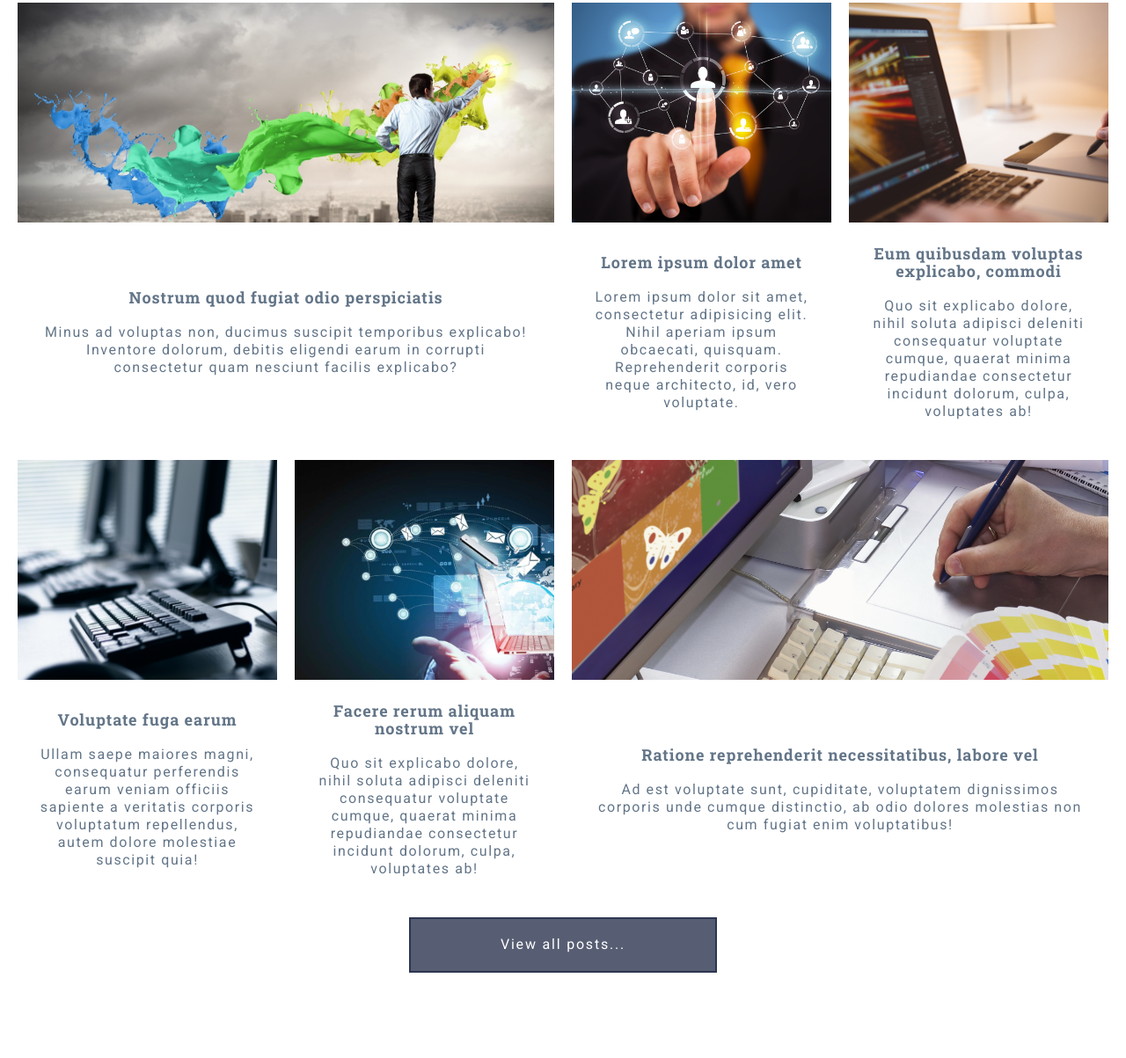
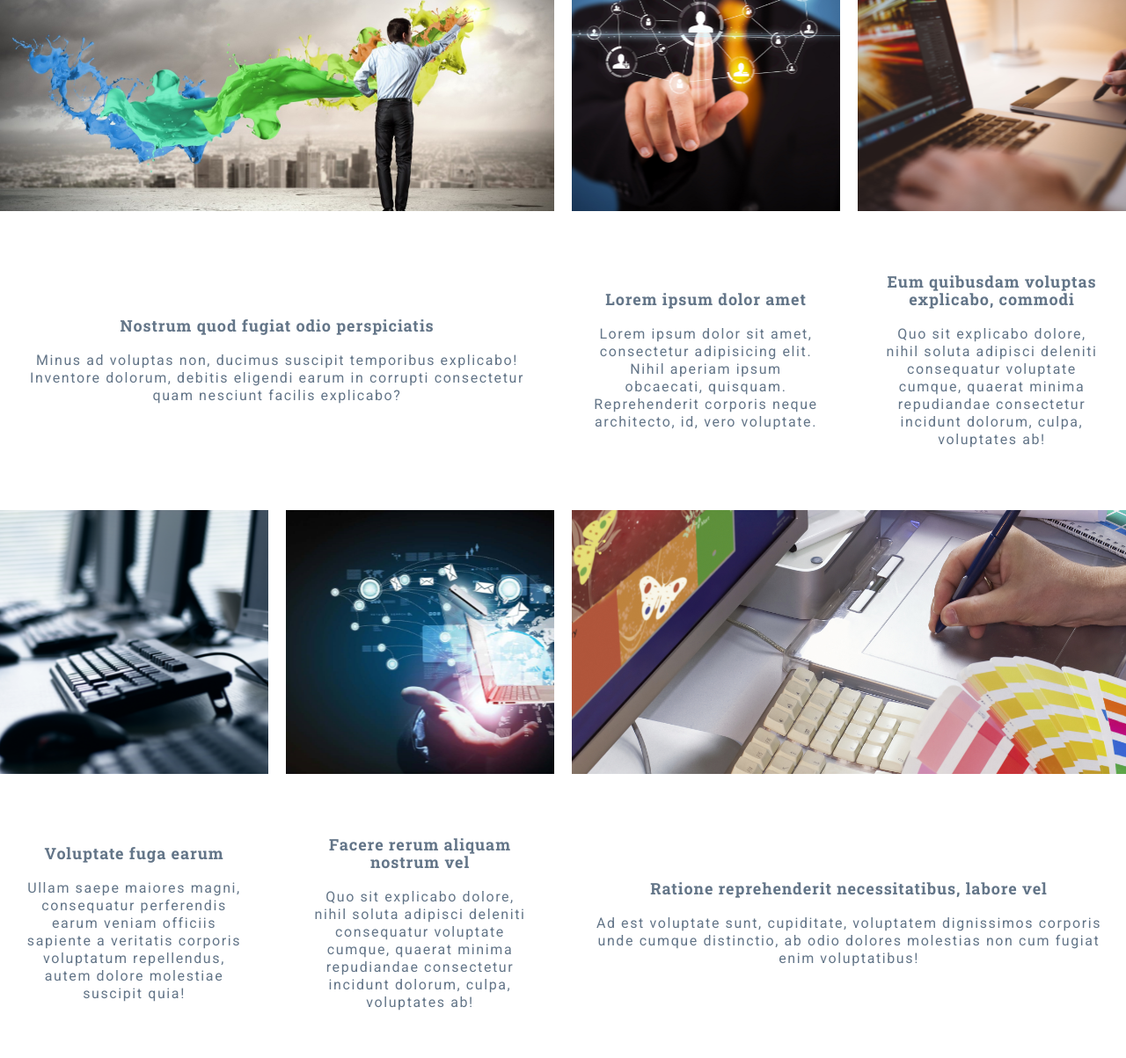
Before and after one commit to Zykov-Alexey/we-are-real-web-developers, a website: page index.html in a window 1280 px wide. Shown: the part 2588-3791 px from the top of the page at 88% size. Drawn offline with Linux system fonts and the light colour scheme.

Commit message:
Исправил секцию \Posts\ + применил переменные skin

```diff
--- a/assets/scss/_common.scss
+++ b/assets/scss/_common.scss
@@ -23,18 +23,9 @@ h2 {
   line-height: 1.2em;
 }
 
-h3 {
-}
-
-p {
-}
-
 a {
   color: $color-light;
   text-decoration: none;
-}
-
-input:focus {
 }
 
 .btn {
@@ -51,16 +42,22 @@ input:focus {
     background-color: $color-accent;
   }
 }
-.grid {
-  display: grid;
+.button-skill, .button-posts  {
+  display: flex;
+  justify-content: center;
+  text-align: center;
+  padding: 20px;
+    &__accent {
+      display: block;
+      padding: 20px;
+      width: 350px;
+      font-size: $font-btsize;
+      letter-spacing: 1.8px;
+      background-color: $button-color;
+      border: 2px solid $color-primary;
+      transition: background-color 0.5s;
+      &:hover{
+        background-color:$color-accent;
+      }
+    }
 }
-.container {
-  max-width: 1340px;
-  margin: auto;
-  padding: 0 20px;
-}
-.img-responsiv {
-  display: block;
-  max-width: 100%;
-  height: auto;
-}
--- a/assets/scss/sections/_section-form.scss
+++ b/assets/scss/sections/_section-form.scss
@@ -27,8 +27,12 @@
     background-color: $color-accent;
     border-color:$color-light;
     }
-
   }
+}
+.form-container {
+  max-width: $ul;
+  margin: auto;
+  padding: 0 20px;
 }
 .forms__items{
   display: grid;
--- a/assets/scss/sections/_section-posts.scss
+++ b/assets/scss/sections/_section-posts.scss
@@ -1,29 +1,28 @@
-.landing-posts{
-  padding: 80px 0;
-  h2 {
+.section-posts{
+  background-color: $color-light;
+}
+.post-container{
+  max-width: $ul;
+	margin: auto;
+  margin: auto;
+  h2{
+    color: $color-primary;
+    font-family: $font-header;
     font-size: 40px;
     font-weight: 700;
-    color: $color-primary;
+    letter-spacing: 4px;
     line-height: 48px;
-    font-family: $font-header;
   }
 }
-.section-post {
-  h2 {
-    margin-top: 0;
-    margin-bottom: 50px;
-  }
-}
-  .posts-button {
-    padding-bottom: 0;
-  }
-  .posts-home {
+.posts-items{
+  display: grid;
   grid-gap: 20px;
   grid-template-columns: repeat(4, 1fr);
 }
 .posts-item {
+  display: grid;
+  grid-gap: 20px;
   grid-template-rows: 1fr 1fr;
-    сolor: $color-gray;
   &:nth-child(1) {
     grid-column: 1 / 3;
   }
@@ -33,7 +32,7 @@
   &:hover {
     background-color: $color-gray-light;
   }
-    &-png {
+  &-img {
     height: 300px;
     background-size: cover;
     background-position: center;
@@ -42,7 +41,7 @@
     padding: 25px;
     text-align: center;
     align-content: center;
-      h4 {
+      h4{
         margin: 0;
         color: $color-gray;
         font-family: $font-header;
@@ -51,7 +50,7 @@
         line-height: 20px;
         letter-spacing: 0.9px;
         }
-      p {
+      p{
         margin-top: 20px;
         margin-bottom: 0;
         color: $color-gray;
@@ -62,23 +61,3 @@
       }
   }
 }
-
-.button-posts {
-  display: flex;
-  justify-content: center;
-  text-align: center;
-  padding: 20px;
-  &__accent {
-    display: block;
-    padding: 20px;
-    width: 350px;
-    font-size: $font-size;
-    letter-spacing: 1.8px;
-    background-color: $button-color;
-    border: 2px solid $color-primary;
-    transition: background-color 0.5s;
-    &:hover{
-      background-color:$color-accent;
-    }
-  }
-}
--- /dev/null
+++ b/assets/scss/sections/_section-posts111.scss
@@ -0,0 +1,85 @@
+.landing-posts{
+  padding: 80px 0;
+  h2 {
+    font-size: 40px;
+    font-weight: 700;
+    color: $color-primary;
+    line-height: 48px;
+    font-family: $font-header;
+  }
+}
+.section-post {
+  h2 {
+    margin-top: 0;
+    margin-bottom: 50px;
+  }
+}
+  .posts-button {
+    padding-bottom: 0;
+  }
+  .posts-home {
+    grid-gap: 20px;
+    grid-template-columns: repeat(4, 1fr);
+  }
+  .posts-item {
+    grid-template-rows: 1fr 1fr;
+    сolor: $color-gray;
+    &:nth-child(1) {
+      grid-column: 1 / 3;
+    }
+    &:nth-child(6) {
+      grid-column: 3 / 5;
+    }
+    &:hover {
+      background-color: $color-gray-light;
+    }
+    &-png {
+      height: 300px;
+      background-size: cover;
+      background-position: center;
+      background: no-repeat;
+    }
+    &-content {
+      padding: 25px;
+      text-align: center;
+      align-content: center;
+      h4 {
+        margin: 0;
+        color: $color-gray;
+        font-family: $font-header;
+        font-size: 18px;
+        font-weight: 700;
+        line-height: 20px;
+        letter-spacing: 0.9px;
+      }
+      p {
+        margin-top: 20px;
+        margin-bottom: 0;
+        color: $color-gray;
+        font-family: $font-main;
+        font-size: $font-size;
+        font-weight: 400;
+        line-height: 20px;
+      }
+    }
+  }
+
+.button-posts {
+  display: flex;
+  justify-content: center;
+  text-align: center;
+  padding: 20px;
+  &__accent {
+    display: block;
+    padding: 20px;
+    width: 350px;
+    font-size: $font-size;
+    letter-spacing: 1.8px;
+    background-color: $button-color;
+    border: 2px solid $color-primary;
+    transition: background-color 0.5s;
+    &:hover{
+      background-color:$color-accent;
+    }
+  }
+}
--- a/assets/scss/sections/_section-skills.scss
+++ b/assets/scss/sections/_section-skills.scss
@@ -116,23 +116,3 @@
     grid-area: a9;
   }
 }
-
-.button-skill {
-  display: flex;
-  justify-content: center;
-  text-align: center;
-  padding: 20px;
-    &__accent {
-      display: block;
-      padding: 20px;
-      width: 350px;
-      font-size: $font-btsize;
-      letter-spacing: 1.8px;
-      background-color: $button-color;
-      border: 2px solid $color-primary;
-      transition: background-color 0.5s;
-      &:hover{
-        background-color:$color-accent;
-      }
-    }
-}
--- a/index.html
+++ b/index.html
@@ -156,7 +156,7 @@
   </div>
 
   <section class="formsection">
-		<div class="container">
+		<div class="form-container">
 			<form class="forms__items" action="#" method="GET">
 				<div><input type="text" name="username" placeholder="You name..." required></div>
 				<div><input type="text" name="useremail" placeholder="You email..." required></div>
@@ -165,53 +165,53 @@
 		</div>
 	</section>
 
-  <section class="landing-posts section-post">
-		<div class="container">
-  		<h2>Some section of posts</h2>
-			<div class="posts-home grid">
-				<a href="#" class="posts-item grid">
-					<span class="posts-item-img" style="background-image: url(assets/img/img-post-1.png); no-repeat"></span>
-					<span class="posts-item-content grid">
+  <section class="section-posts">
+    <div class="post-container">
+      <h2>Some section of posts</h2>
+      <div class="posts-items">
+				<a href="#" class="posts-item">
+					<span class="posts-item-img" style="background-image: url(assets/img/img-post-1.png);"></span>
+					<span class="posts-item-content">
 						<h4>Nostrum quod fugiat odio perspiciatis</h4>
 						<p>Minus ad voluptas non, ducimus suscipit temporibus explicabo! Inventore dolorum, debitis eligendi earum in corrupti consectetur quam nesciunt facilis explicabo?</p>
 					</span>
 				</a>
 
-				<a href="#" class="posts-item grid">
-					<span class="posts-item-img" style="background-image: url(assets/img/img-post-2.png);"></span>
-					<span class="posts-item-content grid">
+				<a href="#" class="posts-item">
+          <span class="posts-item-img" style="background-image: url(assets/img/img-post-2.png);"></span>
+					<span class="posts-item-content">
 						<h4>Lorem ipsum dolor amet</h4>
 						<p>Lorem ipsum dolor sit amet, consectetur adipisicing elit. Nihil aperiam ipsum obcaecati, quisquam. Reprehenderit corporis neque architecto, id, vero voluptate.</p>
 					</span>
 				</a>
 
-				<a href="#" class="posts-item grid">
+				<a href="#" class="posts-item">
 					<span class="posts-item-img" style="background-image: url(assets/img/img-post-3.png);"></span>
-					<span class="posts-item-content grid">
+					<span class="posts-item-content">
 						<h4>Eum quibusdam voluptas explicabo, commodi</h4>
 						<p>Quo sit explicabo dolore, nihil soluta adipisci deleniti consequatur voluptate cumque, quaerat minima repudiandae consectetur incidunt dolorum, culpa, voluptates ab!</p>
 					</span>
 				</a>
 
-				<a href="#" class="posts-item grid">
+				<a href="#" class="posts-item">
 					<span class="posts-item-img" style="background-image: url(assets/img/img-post-4.png);"></span>
-					<span class="posts-item-content grid">
+					<span class="posts-item-content">
 						<h4>Voluptate fuga earum</h4>
 						<p>Ullam saepe maiores magni, consequatur perferendis earum veniam officiis sapiente a veritatis corporis voluptatum repellendus, autem dolore molestiae suscipit quia!</p>
 					</span>
 				</a>
 
-				<a href="#" class="posts-item grid">
+				<a href="#" class="posts-item">
 					<span class="posts-item-img" style="background-image: url(assets/img/img-post-5.png);"></span>
-					<span class="posts-item-content grid">
+					<span class="posts-item-content">
 						<h4>Facere rerum aliquam nostrum vel</h4>
 						<p>Quo sit explicabo dolore, nihil soluta adipisci deleniti consequatur voluptate cumque, quaerat minima repudiandae consectetur incidunt dolorum, culpa, voluptates ab!</p>
 					</span>
 				</a>
 
-				<a href="#" class="posts-item grid">
+				<a href="#" class="posts-item ">
 					<span class="posts-item-img" style="background-image: url(assets/img/img-post-6.png);"></span>
-					<span class="posts-item-content grid">
+					<span class="posts-item-content">
 						<h4>Ratione reprehenderit necessitatibus, labore vel</h4>
 						<p>Ad est voluptate sunt, cupiditate, voluptatem dignissimos corporis unde cumque distinctio, ab odio dolores molestias non cum fugiat enim voluptatibus!</p>
 					</span>
@@ -223,8 +223,6 @@
     </div>
 
   </section>
-
-
 
   <footer class="footer">
     <div class="footer__container">
```
Also changed, not shown: assets/css/style.css. Lines whose indentation alone changed are shown as unchanged.
